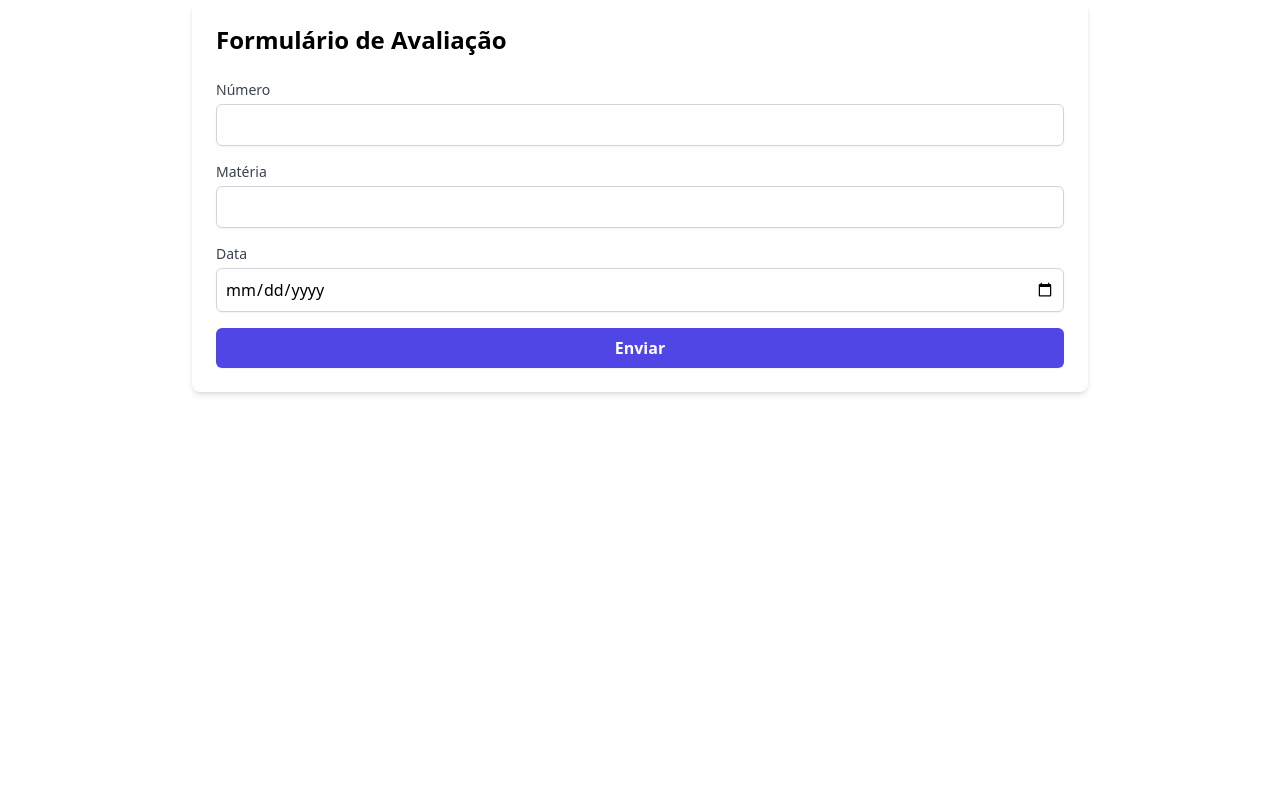
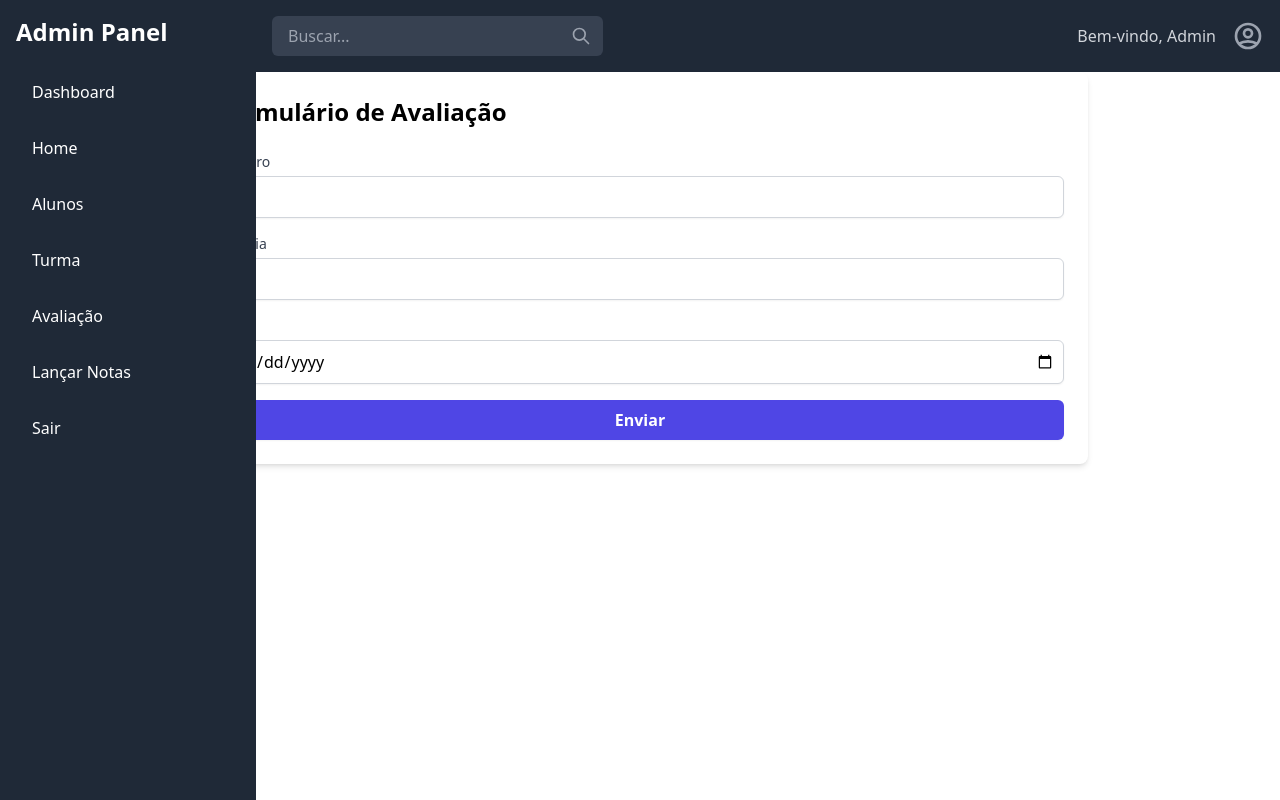
Before and after one commit to ITSimaoAbel/Hackathon-front-end, a React (Vite) app: page /avaliacao in a window 1280 px wide. Built offline with nearby package versions, Linux system fonts and the light colour scheme.

Commit message:
Update avaliacao

```diff
--- a/src/pages/avaliacao.jsx
+++ b/src/pages/avaliacao.jsx
@@ -1,13 +1,11 @@
 import { FormAvalicacao } from "../components/avaliacao";
+import { Dashboard } from "../components/dashboard/admindash";
 
 export const Avaliacao = () => {
     return (
       <>
+        <Dashboard />
         <FormAvalicacao />
       </>
-      // <div className="p-6">
-      //   <h1 className="text-3xl font-bold">Avaliacao Page</h1>
-      //   <p className="mt-4">This is the Avaliacao page.</p>
-      // </div>
     );
   }
```
